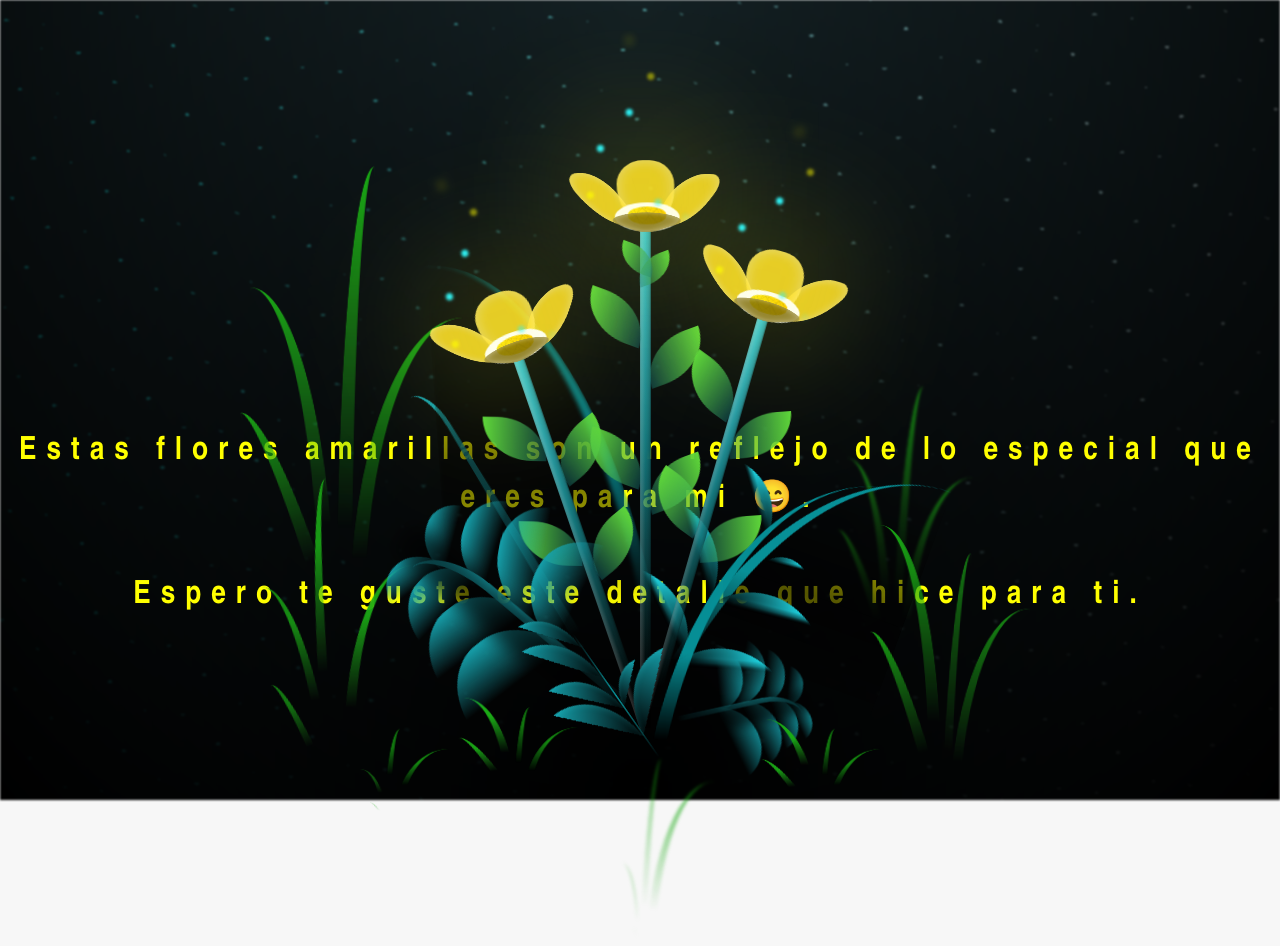
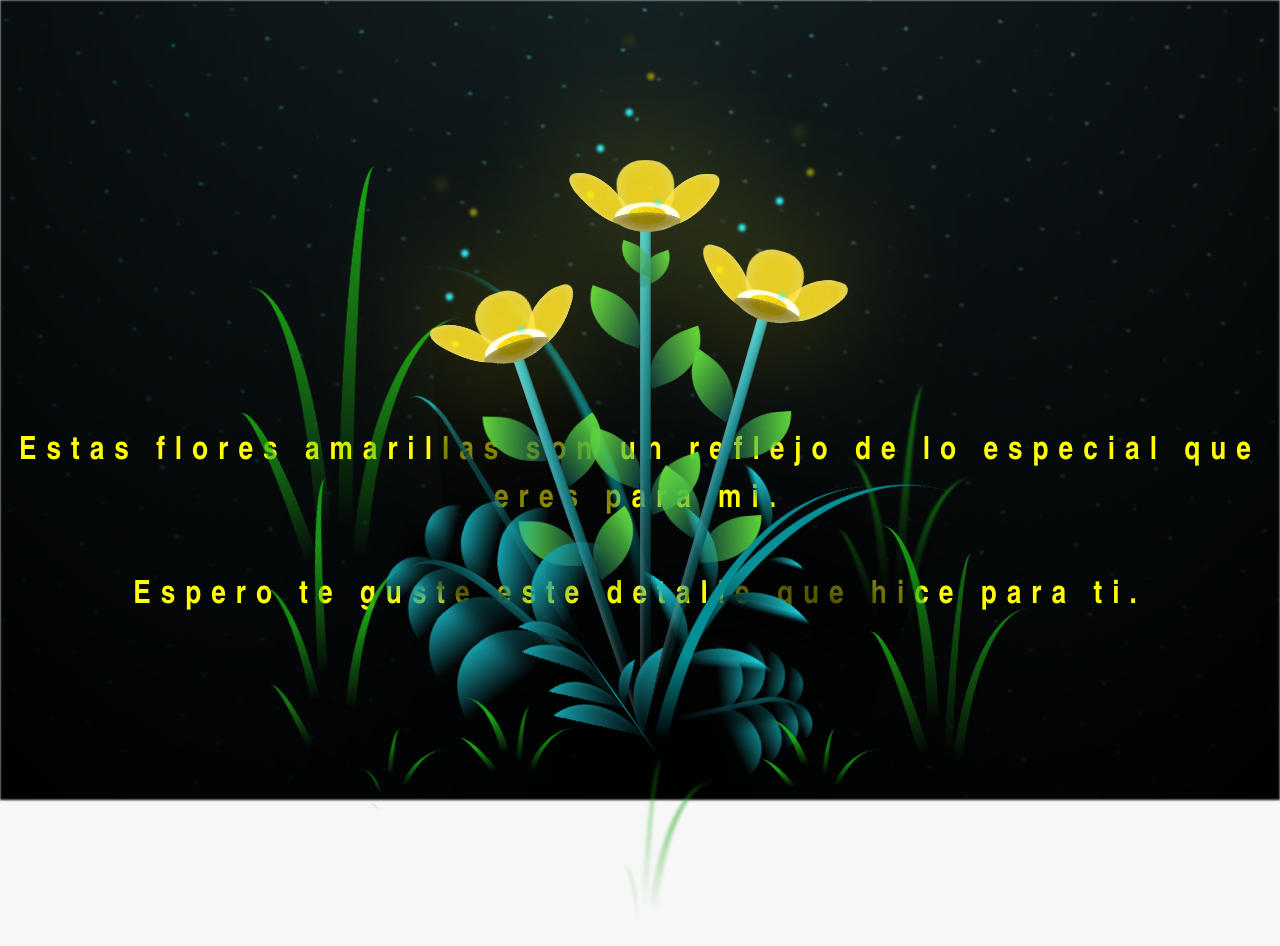
Before and after one commit to Alejandro-GyA/Flores-Amarillas, a plain HTML site: page flower.html in a window 1280 px wide. Drawn offline with Linux system fonts and the light colour scheme.

Commit message:
Update flower.html

```diff
--- a/flower.html
+++ b/flower.html
@@ -13,7 +13,7 @@
     <div id="lyrics">
 
     </div>
-    <h1 class="titulo">Estas flores amarillas son un reflejo de lo especial que eres para mi 😄. <br> <br>
+    <h1 class="titulo">Estas flores amarillas son un reflejo de lo especial que eres para mi. <br> <br>
       Espero te guste este detalle que hice para ti.</h1>
 
     <div class="night"></div>
```
